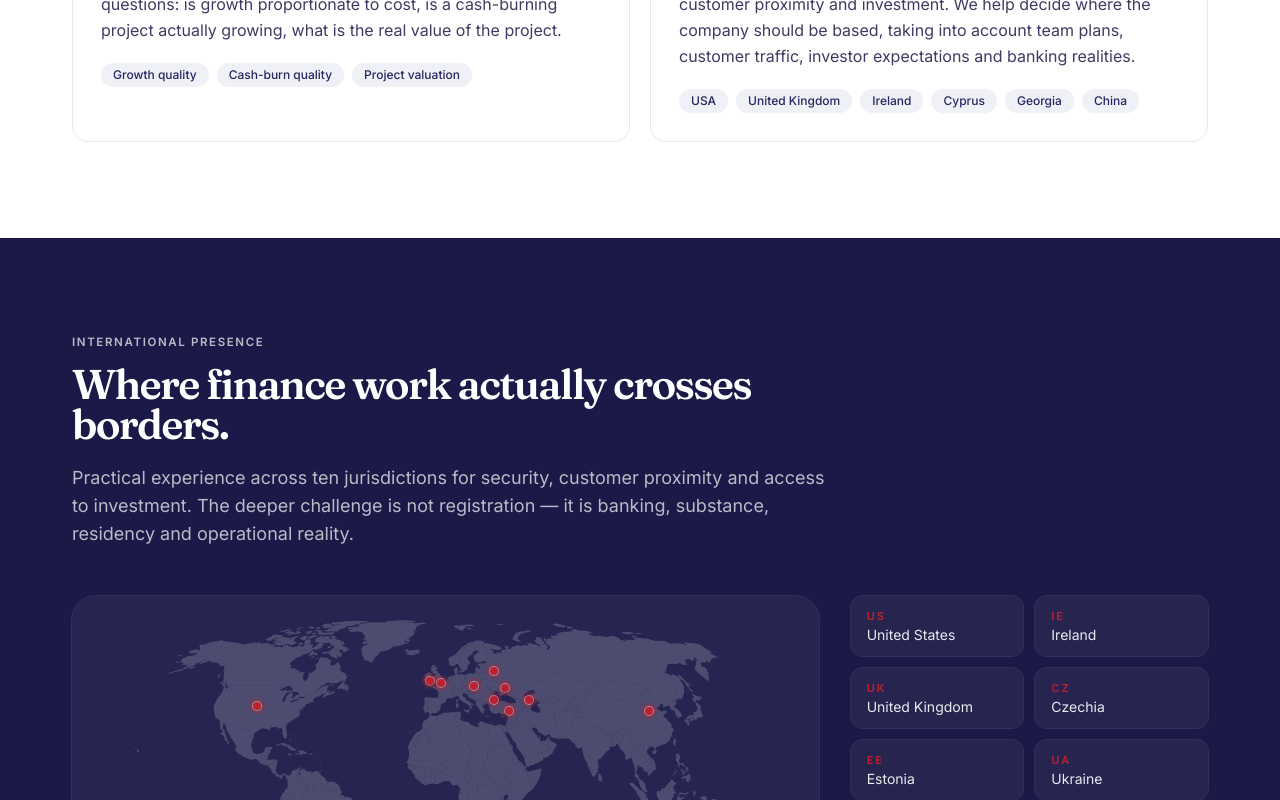
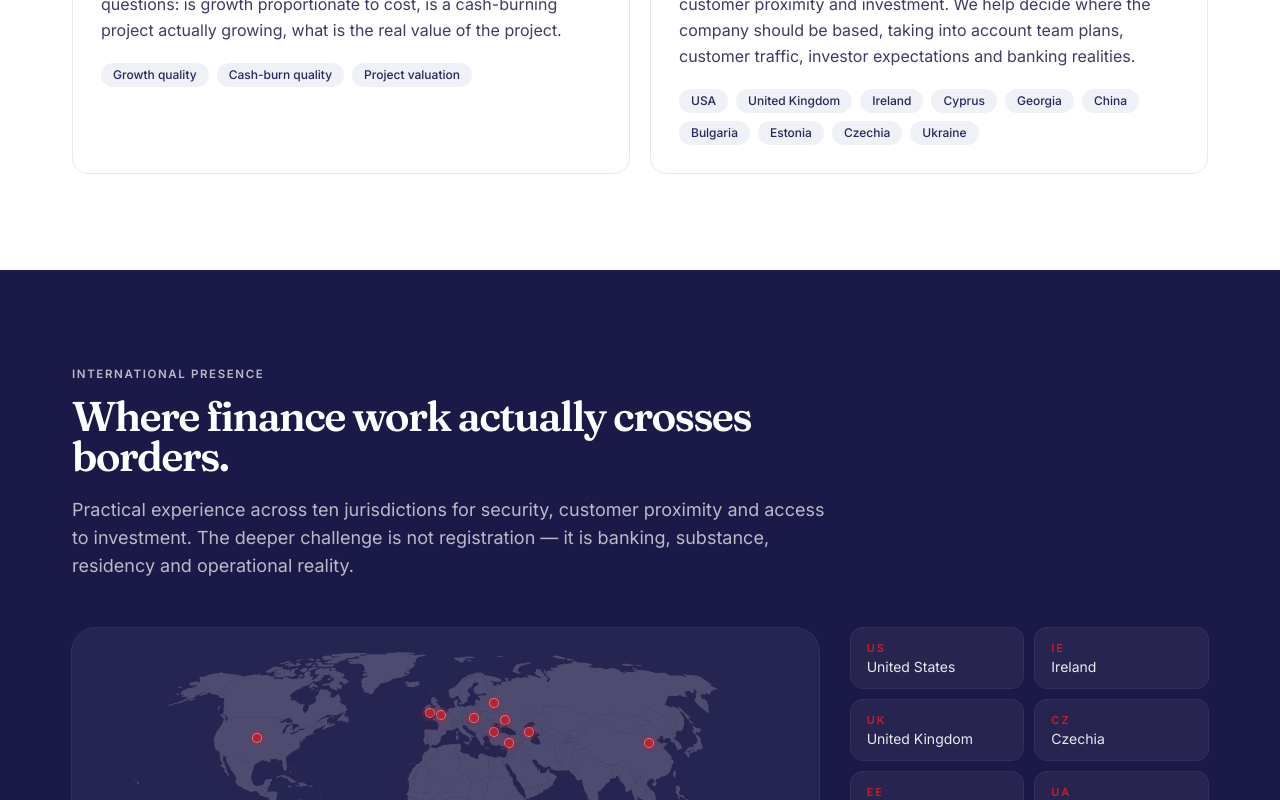
Before and after one commit to valeriy-star/finance-website, a Next.js app: page /expertise in a window 1280 px wide. Shown: the part 9200-10000 px from the top of the page. Built offline with nearby package versions, Linux system fonts and the light colour scheme.

Commit message:
Update expertise.ts

```diff
--- a/src/data/expertise.ts
+++ b/src/data/expertise.ts
@@ -194,6 +194,6 @@ export const services = [
     title: 'International presence',
     description:
       'IT businesses often choose international jurisdictions for security, customer proximity and investment. We help decide where the company should be based, taking into account team plans, customer traffic, investor expectations and banking realities.',
-    points: ['USA', 'United Kingdom', 'Ireland', 'Cyprus', 'Georgia', 'China'],
+    points: ['USA', 'United Kingdom', 'Ireland', 'Cyprus', 'Georgia', 'China', 'Bulgaria', 'Estonia', 'Czechia', 'Ukraine'],
   },
 ] as const;
```
